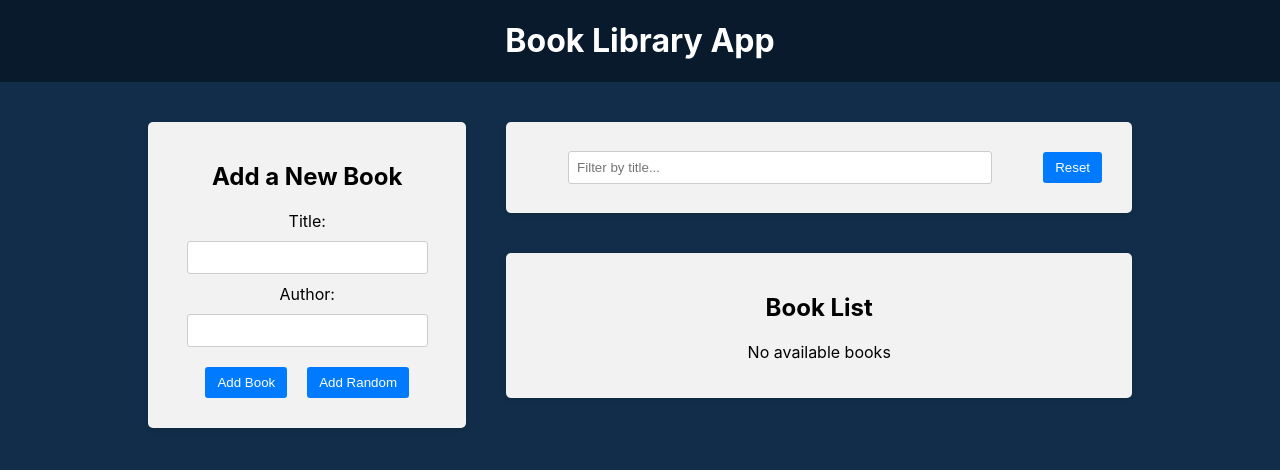
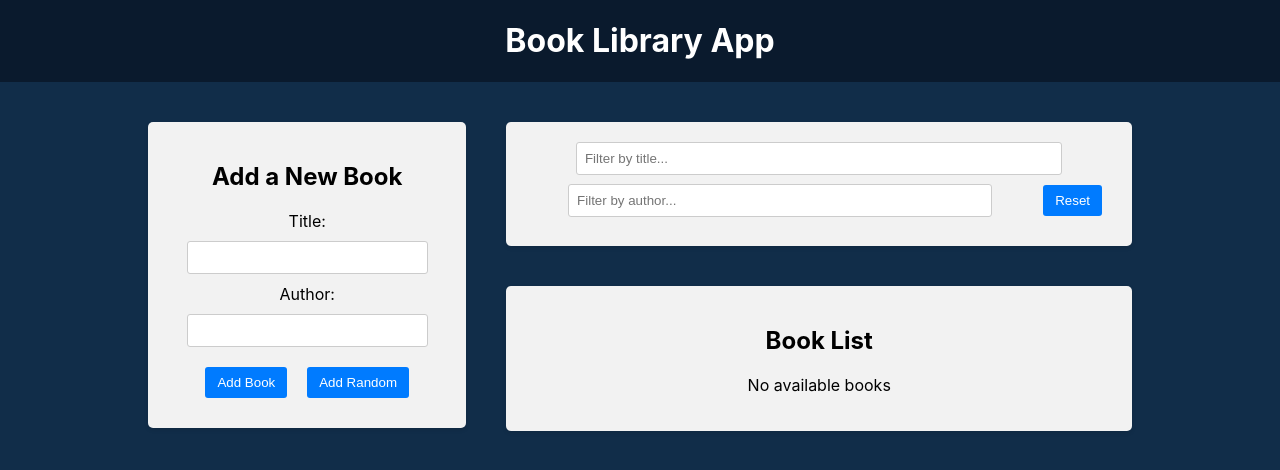
Before and after one commit to Vachek-hooves/react-redux, a React (Create React App) app in the folder frontend/: page / in a window 1280 px wide. Shown: the top 470 px of the page. Built offline with nearby package versions, Linux system fonts and the light colour scheme.

Commit message:
Filter by author

```diff
--- a/frontend/src/components/BookList/BookList.js
+++ b/frontend/src/components/BookList/BookList.js
@@ -2,13 +2,17 @@ import { useDispatch, useSelector } from 'react-redux';
 import { deleteBook, toggleFavorite } from '../../redux/books/actionCreators';
 import { BsBookmarkStar, BsBookmarkStarFill } from 'react-icons/bs';
 import './BookList.css';
-import { selectTitleFilter } from '../../redux/slices/filterSlice';
+import {
+  selectTitleFilter,
+  selectAuthorFilter,
+} from '../../redux/slices/filterSlice';
 
 export default function BookList() {
   // useSelector - hook for on change state watching
   const books = useSelector((state) => state.books);
   const titleFilter = useSelector(selectTitleFilter);
-  // console.log(titleFilter);
+  const authorFilter = useSelector(selectAuthorFilter);
+  console.log(titleFilter, authorFilter);
 
   // useDispatch - hook for action sending (it will be an object)
   const dispatch = useDispatch();
@@ -27,8 +31,14 @@ export default function BookList() {
     const mathcesTitle = book.title
       .toLowerCase()
       .includes(titleFilter.toLowerCase());
-    // console.log({ title: book.title, mathcesTitle });
-    return mathcesTitle
+    const matchesAuthor = book.author
+      .toLowerCase()
+      .includes(authorFilter.toLowerCase());
+    // return mathcesTitle && matchesAuthor
+    console.log('author match',book.author.toLowerCase().includes(authorFilter.toLowerCase()));
+    console.log('title macth',book.title.toLowerCase().includes(titleFilter.toLowerCase()));
+    // console.log({ title: book.title, author: book.author, mathcesTitle ,matchesAuthor});
+    return  matchesAuthor && mathcesTitle;
   });
 
   return (
--- a/frontend/src/components/Filter/Filter.js
+++ b/frontend/src/components/Filter/Filter.js
@@ -1,8 +1,10 @@
 import { useDispatch, useSelector } from 'react-redux';
 import {
   setTitleFilter,
+  setAuthorFilter,
   resetFilters,
   selectTitleFilter,
+  selectAuthorFilter,
 } from '../../redux/slices/filterSlice';
 
 import './Filter.css';
@@ -11,10 +13,18 @@ export default function Filter() {
 
   // const titleFilter = useSelector((state) => state.filter.title); //* istead this use next..
   const titleFilter = useSelector(selectTitleFilter);
-  console.log(titleFilter);
+  // console.log(titleFilter);
+
+  // return author input state from store
+  const authorFilter = useSelector(selectAuthorFilter);
+  // console.log(useSelector(selectAuthorFilter));
 
   const handleTitleFilterChange = (e) => {
     dispatch(setTitleFilter(e.target.value));
+  };
+
+  const handleAuthorFilterChange = (e) => {
+    dispatch(setAuthorFilter(e.target.value));
   };
 
   const handleResetFilters = () => {
@@ -32,6 +42,16 @@ export default function Filter() {
             onChange={(e) => handleTitleFilterChange(e)}
           />
         </div>
+      </div>
+      <div className="filter-row">
+        <div className="filter-group">
+          <input
+            value={authorFilter}
+            type="text"
+            placeholder="Filter by author..."
+            onChange={(e) => handleAuthorFilterChange(e)}
+          />
+        </div>
         <button onClick={handleResetFilters}>Reset</button>
       </div>
     </div>
--- a/frontend/src/redux/slices/filterSlice.js
+++ b/frontend/src/redux/slices/filterSlice.js
@@ -14,22 +14,28 @@ const filterSlice = createSlice({
       //   return { ...state, title: action.payload };
       state.title = action.payload;
     },
-    resetFilters: (state) => {
-      return initialState;
+    setAuthorFilter: (state, action) => {
+      state.author = action.payload;
+    },
+    resetFilters: (state, action) => {
+      return  initialState
     },
   },
 });
 // now filterSlice is an object which has properties "actions"
 console.log(filterSlice.actions);
 console.log(filterSlice.actions.setTitleFilter('test')); // 'test' - is a payload example like from a classic actionCreator
+console.log(filterSlice.actions.setAuthorFilter('author name'));
+console.log(filterSlice.actions.resetFilters());
 
 // * destructuring setTitleFilter (actionCreator) method from filterSlice
 
 export const { setTitleFilter } = filterSlice.actions;
 export const { resetFilters } = filterSlice.actions;
-console.log(filterSlice.actions.resetFilters)
+export const { setAuthorFilter } = filterSlice.actions;
 
-export const selectTitleFilter = (state) => state.filter.title;
+export const selectTitleFilter = (state) => state.filter.title; // to show result in input value attribute
+export const selectAuthorFilter = (state) => state.filter.author; // fulter - name: filter, author - properties what is changing in setAuthorFilter reducer.
 
 // export whole reducer to add it to store.
 export default filterSlice.reducer;
```
